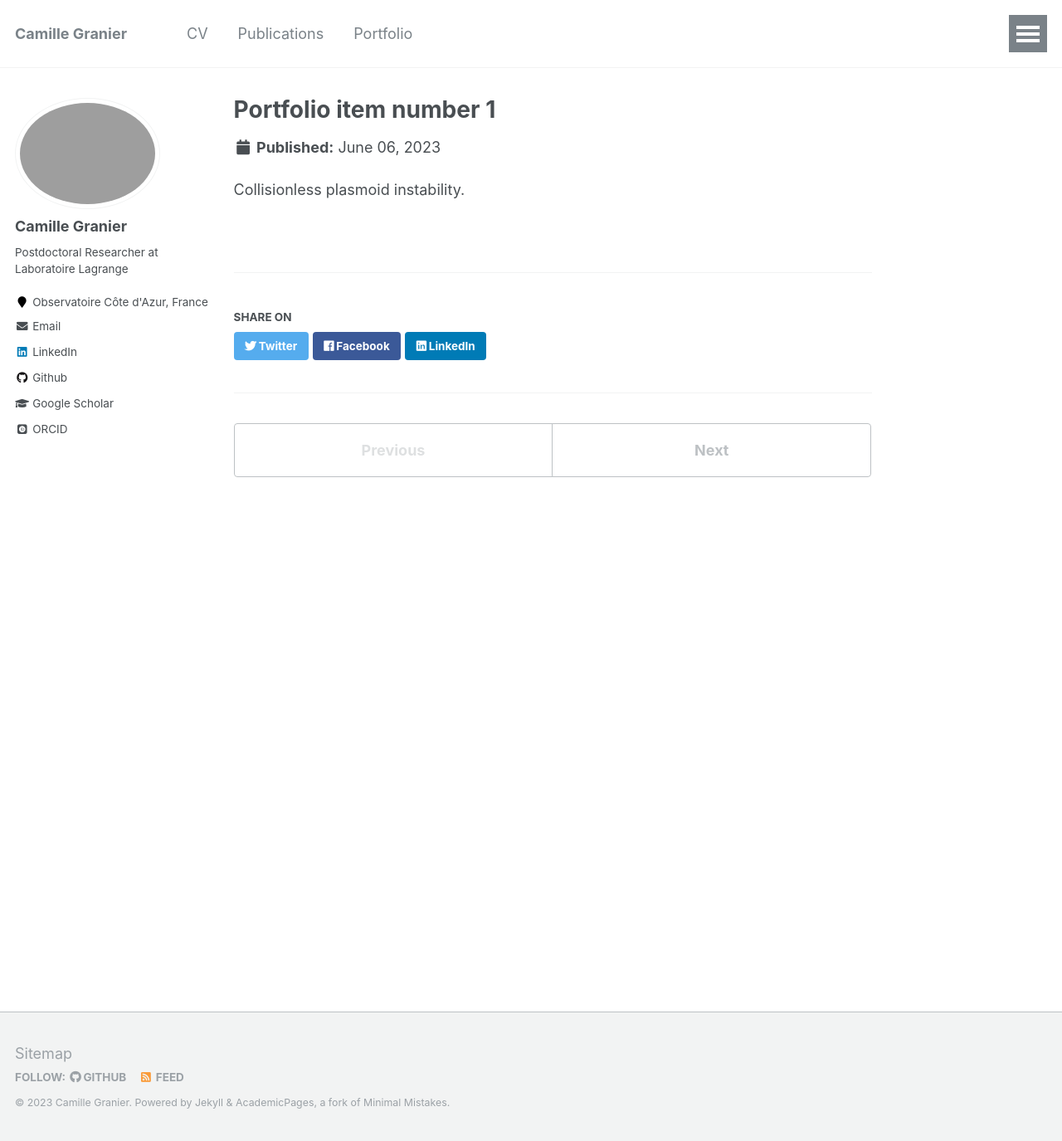
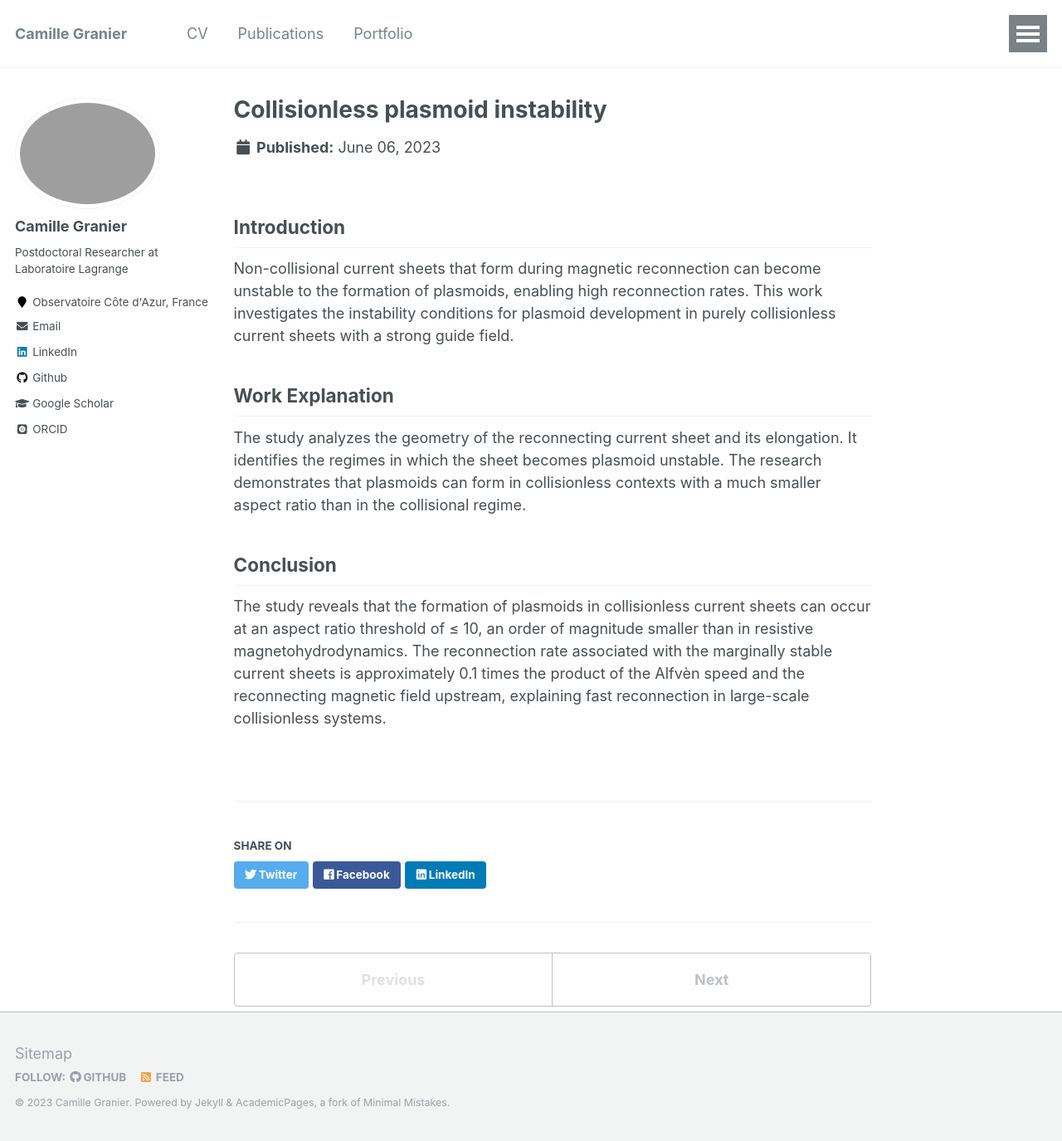
Before and after one commit to K1000Granier/K1000Granier.github.io, a Jekyll site: the page built from _portfolio/portfolio-1.md, in a window 1280 px wide and 1375 px high. Shown: the whole window at 83% size. Built offline with Jekyll 4.4.1, drawn with Linux system fonts in a browser that asks for light colours; some web fonts are replaced.

Commit message:
Update portfolio-1.md

```diff
--- a/_portfolio/portfolio-1.md
+++ b/_portfolio/portfolio-1.md
@@ -1,7 +1,14 @@
 ---
-title: "Portfolio item number 1"
-excerpt: "Short description of portfolio item number 1<br/><img src='/images/plasmoids.png'>"
+title: "Collisionless plasmoid instability"
+excerpt: "Simulation of collisionless magnetic reconnection with strong guide field <br/><img src='/images/plasmoids.png'>"
 collection: portfolio
 ---
 
-Collisionless plasmoid instability.
+  <h2>Introduction</h2>
+  <p>Non-collisional current sheets that form during magnetic reconnection can become unstable to the formation of plasmoids, enabling high reconnection rates. This work investigates the instability conditions for plasmoid development in purely collisionless current sheets with a strong guide field.</p>
+
+  <h2>Work Explanation</h2>
+  <p>The study analyzes the geometry of the reconnecting current sheet and its elongation. It identifies the regimes in which the sheet becomes plasmoid unstable. The research demonstrates that plasmoids can form in collisionless contexts with a much smaller aspect ratio than in the collisional regime.</p>
+
+  <h2>Conclusion</h2>
+  <p>The study reveals that the formation of plasmoids in collisionless current sheets can occur at an aspect ratio threshold of ≤ 10, an order of magnitude smaller than in resistive magnetohydrodynamics. The reconnection rate associated with the marginally stable current sheets is approximately 0.1 times the product of the Alfvèn speed and the reconnecting magnetic field upstream, explaining fast reconnection in large-scale collisionless systems.</p>
```
